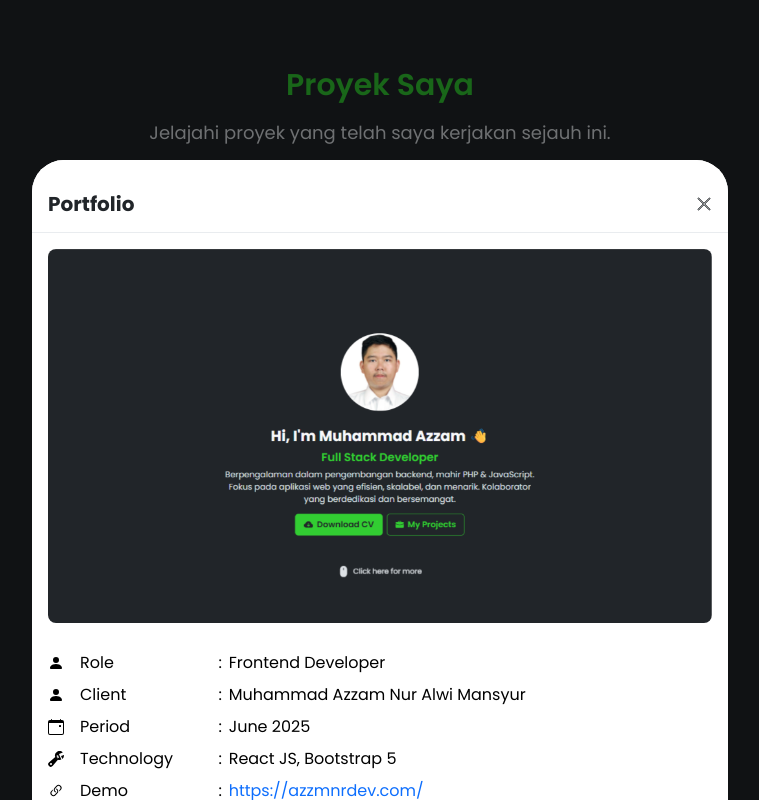
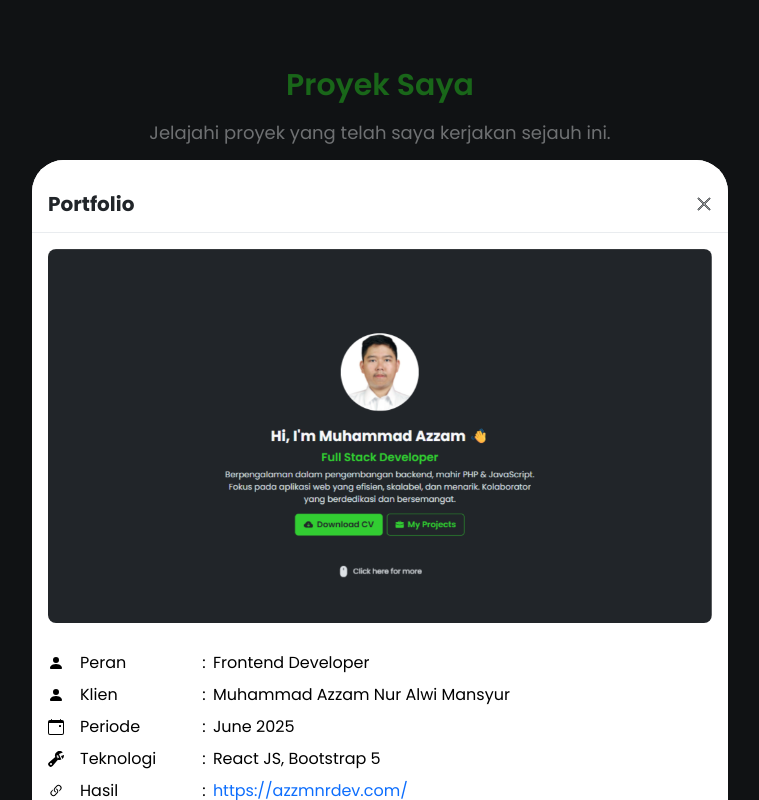
Before and after one commit to azzmnrwebdev/portfolio-v-1, a React (Vite) app: page / in a window 1280 px wide. Both pictures are taken after a click on the element 462 px from the left and 2001 px from the top of the page. Shown: the part 1601-2401 px from the top of the page, without its empty margins (260-1019 px from the left). Built offline with nearby package versions, Linux system fonts and the light colour scheme.

Commit message:
update translate project

```diff
--- a/src/App.jsx
+++ b/src/App.jsx
@@ -45,6 +45,12 @@ i18n.use(initReactI18next).init({
         inputMessage: "pesan",
         titleBtnContact: "Kirim Pesan",
         titleBtnContactLoading: "Mengirim...",
+        bottomSheetRole: "Peran",
+        bottomSheetClient: "Klien",
+        bottomSheetPeriod: "Periode",
+        bottomSheetTechno: "Teknologi",
+        bottomSheetResult: "Hasil",
+        bottomSheetDescription: "Deskripsi",
       },
     },
     en: {
@@ -71,6 +77,12 @@ i18n.use(initReactI18next).init({
         inputMessage: "message",
         titleBtnContact: "Send Message",
         titleBtnContactLoading: "Sending...",
+        bottomSheetRole: "Role",
+        bottomSheetClient: "Client",
+        bottomSheetPeriod: "Period",
+        bottomSheetTechno: "Technology",
+        bottomSheetResult: "Result",
+        bottomSheetDescription: "Description",
       },
     },
   },
@@ -932,7 +944,7 @@ const App = () => {
                         >
                           <path d="M3 14s-1 0-1-1 1-4 6-4 6 3 6 4-1 1-1 1zm5-6a3 3 0 1 0 0-6 3 3 0 0 0 0 6" />
                         </svg>
-                        Role
+                        {t("bottomSheetRole")}
                       </td>
                       <td className="px-1 py-1">:</td>
                       <td className="px-0 py-1">{activeProject.role}</td>
@@ -949,7 +961,7 @@ const App = () => {
                         >
                           <path d="M3 14s-1 0-1-1 1-4 6-4 6 3 6 4-1 1-1 1zm5-6a3 3 0 1 0 0-6 3 3 0 0 0 0 6" />
                         </svg>
-                        Client
+                        {t("bottomSheetClient")}
                       </td>
                       <td className="px-1 py-1">:</td>
                       <td className="px-0 py-1">{activeProject.client}</td>
@@ -967,7 +979,7 @@ const App = () => {
                           <path d="M11 6.5a.5.5 0 0 1 .5-.5h1a.5.5 0 0 1 .5.5v1a.5.5 0 0 1-.5.5h-1a.5.5 0 0 1-.5-.5z" />
                           <path d="M3.5 0a.5.5 0 0 1 .5.5V1h8V.5a.5.5 0 0 1 1 0V1h1a2 2 0 0 1 2 2v11a2 2 0 0 1-2 2H2a2 2 0 0 1-2-2V3a2 2 0 0 1 2-2h1V.5a.5.5 0 0 1 .5-.5M1 4v10a1 1 0 0 0 1 1h12a1 1 0 0 0 1-1V4z" />
                         </svg>
-                        Period
+                        {t("bottomSheetPeriod")}
                       </td>
                       <td className="px-1 py-1">:</td>
                       <td className="px-0 py-1">{activeProject.period}</td>
@@ -985,7 +997,7 @@ const App = () => {
                           <path d="M16 4.5a4.5 4.5 0 0 1-1.703 3.526L13 5l2.959-1.11q.04.3.041.61" />
                           <path d="M11.5 9c.653 0 1.273-.139 1.833-.39L12 5.5 11 3l3.826-1.53A4.5 4.5 0 0 0 7.29 6.092l-6.116 5.096a2.583 2.583 0 1 0 3.638 3.638L9.908 8.71A4.5 4.5 0 0 0 11.5 9m-1.292-4.361-.596.893.809-.27a.25.25 0 0 1 .287.377l-.596.893.809-.27.158.475-1.5.5a.25.25 0 0 1-.287-.376l.596-.893-.809.27a.25.25 0 0 1-.287-.377l.596-.893-.809.27-.158-.475 1.5-.5a.25.25 0 0 1 .287.376M3 14a1 1 0 1 1 0-2 1 1 0 0 1 0 2" />
                         </svg>
-                        Technology
+                        {t("bottomSheetTechno")}
                       </td>
                       <td className="px-1 py-1">:</td>
                       <td className="px-0 py-1">{activeProject.technology}</td>
@@ -1003,7 +1015,7 @@ const App = () => {
                           <path d="M4.715 6.542 3.343 7.914a3 3 0 1 0 4.243 4.243l1.828-1.829A3 3 0 0 0 8.586 5.5L8 6.086a1 1 0 0 0-.154.199 2 2 0 0 1 .861 3.337L6.88 11.45a2 2 0 1 1-2.83-2.83l.793-.792a4 4 0 0 1-.128-1.287z" />
                           <path d="M6.586 4.672A3 3 0 0 0 7.414 9.5l.775-.776a2 2 0 0 1-.896-3.346L9.12 3.55a2 2 0 1 1 2.83 2.83l-.793.792c.112.42.155.855.128 1.287l1.372-1.372a3 3 0 1 0-4.243-4.243z" />
                         </svg>
-                        Demo
+                        {t("bottomSheetResult")}
                       </td>
                       <td className="px-1 py-1">:</td>
                       <td className="px-0 py-1">
@@ -1061,7 +1073,9 @@ const App = () => {
               </div>
 
               <div className="description">
-                <h6 style={{ fontSize: "18px" }}>Description</h6>
+                <h6 style={{ fontSize: "18px" }}>
+                  {t("bottomSheetDescription")}
+                </h6>
                 <p className="mb-0">
                   {isEnglish
                     ? activeProject.description_en
--- a/src/utils/Projects.js
+++ b/src/utils/Projects.js
@@ -43,7 +43,7 @@ const projects = [
     description_id: `Website ini dibuat sebagai media untuk memperkenalkan brand Cheriewish kepada publik, sekaligus menampilkan berbagai produk fashion muslim yang dirancang secara eksklusif oleh mereka. Melalui website ini, pengunjung dapat melihat detail lengkap dari setiap produk, mulai dari deskripsi, bahan, ukuran, hingga tampilan visual berupa foto produk yang jelas dan menarik. Selain itu, tersedia katalog produk yang memudahkan pengunjung dalam menjelajahi koleksi-koleksi Cheriewish. Untuk proses pembelian, pengunjung akan diarahkan secara otomatis ke platform e-commerce Shopee sebagai mitra penjualan resmi. Tak hanya itu, website ini juga memuat dokumentasi kegiatan Cheriewish dalam bentuk foto dan video, seperti sesi pemotretan, peluncuran koleksi terbaru, hingga partisipasi dalam berbagai acara, guna menunjukkan komitmen dan perkembangan brand dalam industri fashion tanah air.`,
     description_en: `This website was created as a medium to introduce the Cheriewish brand to the public while showcasing their range of exclusively designed Muslim fashion products. Visitors can explore complete product details—including descriptions, materials, sizes, and high-quality visual displays—alongside a curated catalog for seamless browsing. To purchase, visitors will be automatically redirected to Shopee, the brand’s official e-commerce partner. The website also features Cheriewish’s activity documentation, such as photoshoots, new collection launches, and event participations, through photos and videos, demonstrating the brand’s commitment and progress in Indonesia’s fashion industry.`,
     role: "Frontend Developer",
-    client: "Tim Cheriewish",
+    client: "Lovina Aulia",
     period: "June 2025",
     technology: "React JS, Bootstrap 5",
     link_demo: "https://cheriewish.vercel.app/",
```
